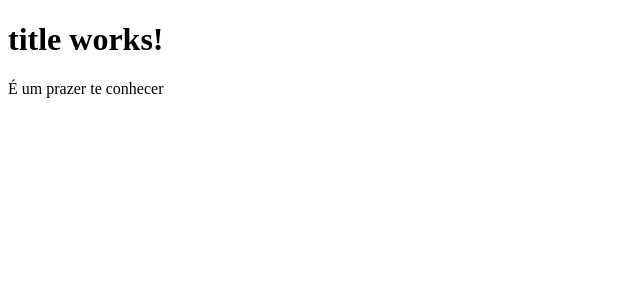
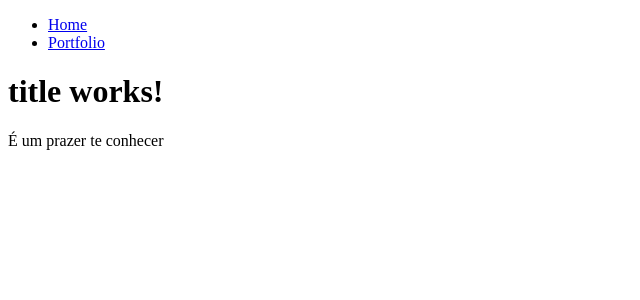
Before and after one commit to LucasSaladini/Desenvolvimento_Frontend_Angular, an Angular app in the folder Angular_Framework/routes/: page / in a window 1280 px wide. Shown: the top 300 px of the page, without its empty margins (0-640 px from the left). Built offline with nearby package versions, Linux system fonts and the light colour scheme.

Commit message:
Created a menu component

```diff
--- a/Angular_Framework/routes/src/app/app.component.html
+++ b/Angular_Framework/routes/src/app/app.component.html
@@ -1 +1,2 @@
+<app-menu></app-menu>
 <router-outlet></router-outlet>
--- a/Angular_Framework/routes/src/app/app.module.ts
+++ b/Angular_Framework/routes/src/app/app.module.ts
@@ -5,11 +5,13 @@ import { AppRoutingModule } from './app-routing.module';
 import { AppComponent } from './app.component';
 
 import { IndexModule } from './pages/index/index.module'
-import { PortfolioModule } from './pages/portfolio/portfolio.module'
+import { PortfolioModule } from './pages/portfolio/portfolio.module';
+import { MenuComponent } from './shared/menu/menu.component'
 
 @NgModule({
   declarations: [
-    AppComponent
+    AppComponent,
+    MenuComponent
   ],
   imports: [
     BrowserModule,
--- /dev/null
+++ b/Angular_Framework/routes/src/app/shared/menu/menu.component.html
@@ -0,0 +1,6 @@
+<div>
+  <ul>
+    <li><a [routerLink]="['/']">Home</a></li>
+    <li><a [routerLink]="['/portfolio']">Portfolio</a></li>
+  </ul>
+</div>
```
Also changed, not shown: Angular_Framework/routes/src/app/shared/menu/menu.component.ts (added, +10 -0 lines), Angular_Framework/routes/src/app/shared/menu/menu.component.css (added), 1 other file (tests, documents, lock files or other folders).
